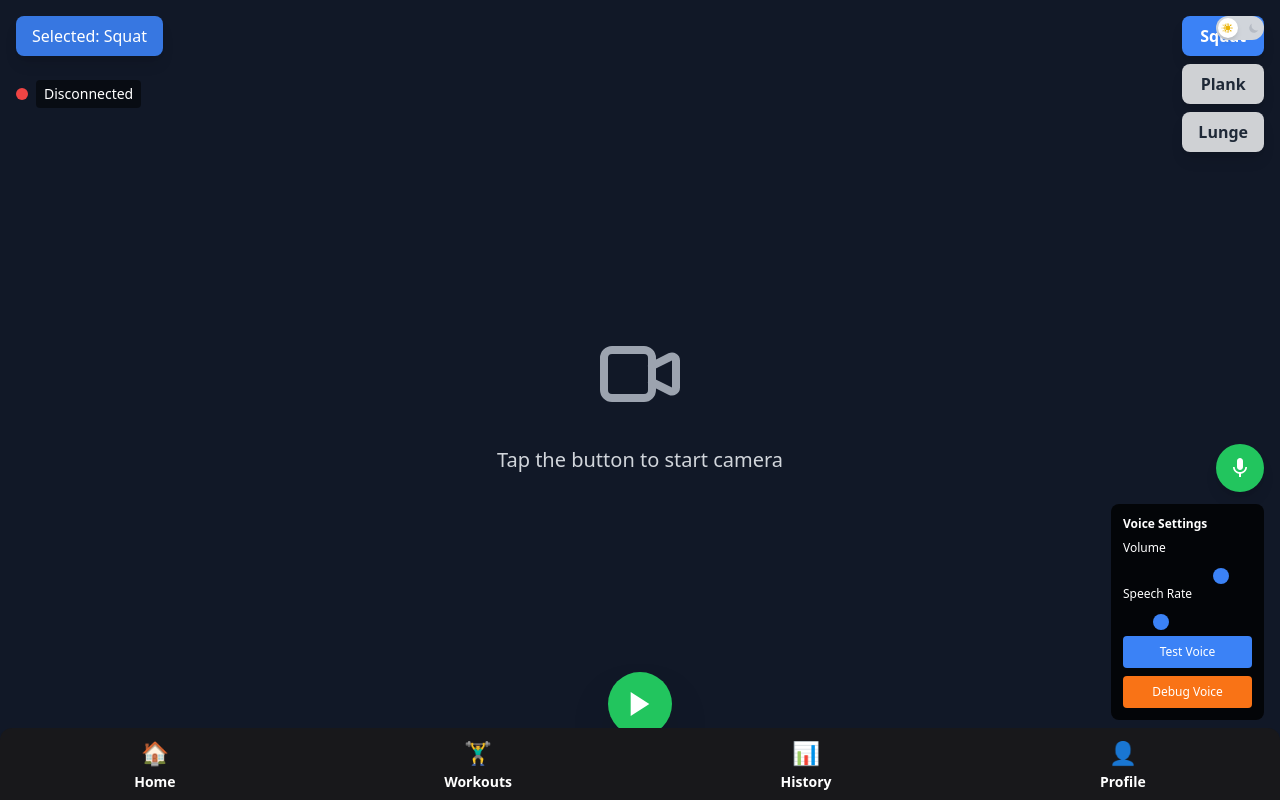
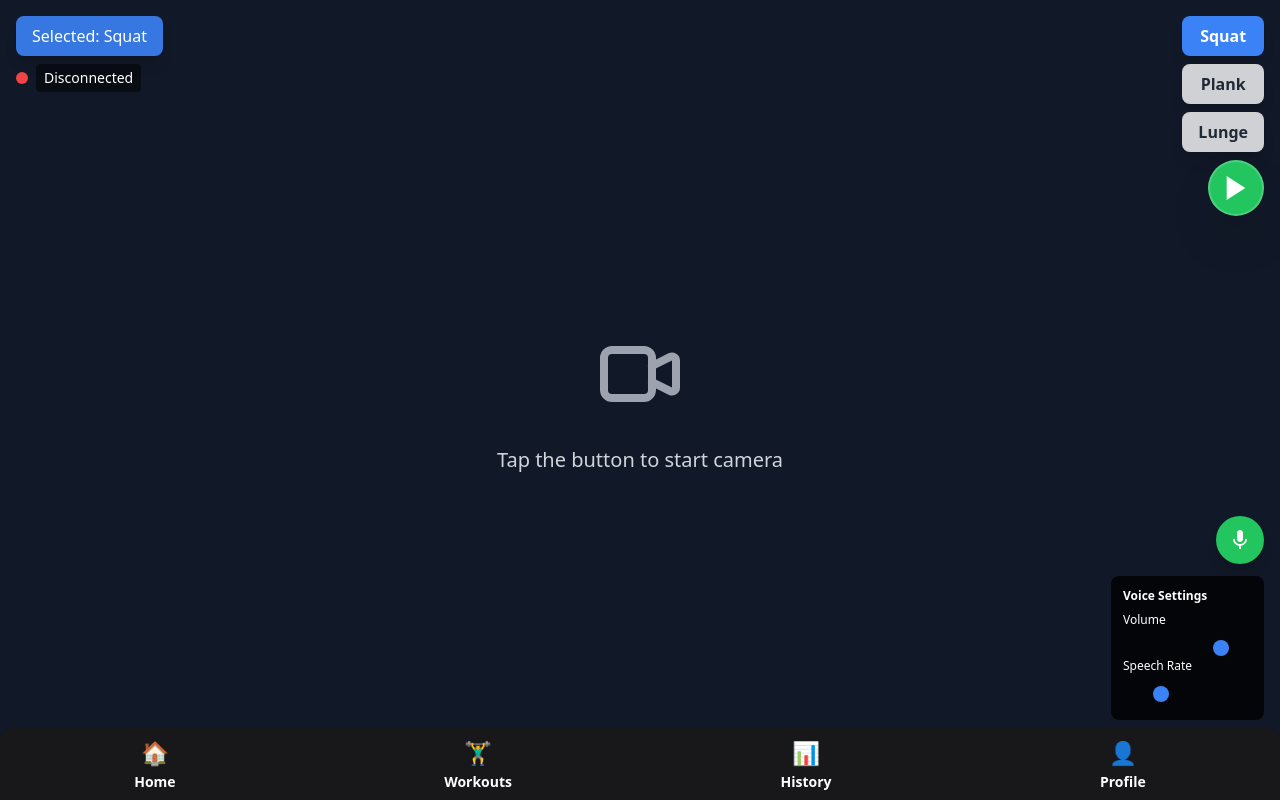
Before and after one commit to ceylinerdogan/gymtasticFrontend, a Vue app in the folder frontend/: page /camera in a window 1280 px wide. Built offline with nearby package versions, Linux system fonts and the light colour scheme; sample sign-in values are in the browser's storage.

Commit message:
Camera page start button moved to appropriate position

```diff
--- a/frontend/src/App.vue
+++ b/frontend/src/App.vue
@@ -1,7 +1,7 @@
 <template>
   <div class="app-container dark:bg-gray-900 transition-colors duration-300">
     <!-- Dark Mode Toggle -->
-    <div v-if="shouldShowNavigation" class="fixed top-4 right-4 z-50">
+    <div v-if="shouldShowDarkModeToggle" class="fixed top-4 right-4 z-50">
       <DarkModeToggle />
     </div>
 
@@ -43,8 +43,15 @@ const { isDarkMode } = useDarkMode()
 // Pages that should NOT show the navigation bar
 const pagesWithoutNavigation = ['/login', '/register', '/create-profile']
 
+// Pages that should NOT show the dark mode toggle (fullscreen interfaces)
+const pagesWithoutDarkModeToggle = ['/login', '/register', '/create-profile', '/camera']
+
 const shouldShowNavigation = computed(() => {
   return !pagesWithoutNavigation.includes(route.path)
+})
+
+const shouldShowDarkModeToggle = computed(() => {
+  return !pagesWithoutDarkModeToggle.includes(route.path)
 })
 </script>
 
--- a/frontend/src/components/CameraPage.vue
+++ b/frontend/src/components/CameraPage.vue
@@ -39,7 +39,7 @@
     </div>
 
     <!-- Exercise Selection Buttons -->
-    <div class="absolute top-4 right-4 flex flex-col space-y-2 z-20">
+    <div class="absolute top-4 right-4 flex flex-col space-y-2 z-30">
       <button
         @click="selectExercise('squat')"
         :class="selectedExercise === 'squat' ? 'bg-blue-500 text-white' : 'bg-white bg-opacity-80 text-gray-800'"
@@ -69,7 +69,7 @@
     </div>
 
     <!-- Socket Connection Status -->
-    <div class="absolute top-20 left-4 flex items-center space-x-2 z-20">
+    <div class="absolute top-16 left-4 flex items-center space-x-2 z-20">
       <div
         :class="socketConnected ? 'bg-green-500' : (fallbackInterval ? 'bg-yellow-500' : 'bg-red-500')"
         class="w-3 h-3 rounded-full"
@@ -80,7 +80,7 @@
     </div>
 
     <!-- Workout Session Status -->
-    <div v-if="workoutSessionId" class="absolute top-36 left-4 flex items-center space-x-2 z-20">
+    <div v-if="workoutSessionId" class="absolute top-28 left-4 flex items-center space-x-2 z-20">
       <div class="w-3 h-3 rounded-full bg-purple-500 animate-pulse"></div>
       <span class="text-white text-sm bg-purple-600 bg-opacity-80 px-2 py-1 rounded">
         Session Active
@@ -88,7 +88,7 @@
     </div>
 
     <!-- Voice Controls Panel (Above Navigation) -->
-    <div class="absolute bottom-20 right-4 flex flex-col items-end space-y-3 z-20">
+    <div class="absolute bottom-20 right-4 flex flex-col items-end space-y-3 z-30">
       <!-- Voice Toggle Button -->
       <div class="flex flex-col items-center space-y-2">
         <button
@@ -136,21 +136,6 @@
         @input="adjustRate(parseFloat($event.target.value))"
         class="w-full h-1 bg-gray-600 rounded-lg appearance-none cursor-pointer mb-3"
       />
-
-      <div class="flex flex-col space-y-2">
-        <button
-          @click="testVoice"
-          class="w-full text-white text-xs bg-blue-500 hover:bg-blue-600 rounded px-3 py-2 transition-colors"
-        >
-          Test Voice
-        </button>
-        <button
-          @click="debugVoiceStatus"
-          class="w-full text-white text-xs bg-orange-500 hover:bg-orange-600 rounded px-3 py-2 transition-colors"
-        >
-          Debug Voice
-        </button>
-      </div>
     </div>
     </div>
 
@@ -205,7 +190,7 @@
     <button
       @click="toggleCamera"
       :disabled="isLoading"
-      class="absolute bottom-16 left-1/2 transform -translate-x-1/2 w-16 h-16 rounded-full text-white font-bold shadow-2xl transition-all duration-300 hover:scale-110 active:scale-95 disabled:opacity-50 disabled:cursor-not-allowed z-10"
+      class="absolute top-40 right-4 w-14 h-14 rounded-full text-white font-bold shadow-2xl transition-all duration-300 hover:scale-110 active:scale-95 disabled:opacity-50 disabled:cursor-not-allowed z-30 border-2 border-white border-opacity-20"
       :class="isCameraOpen ? 'bg-red-500 hover:bg-red-600' : 'bg-green-500 hover:bg-green-600'"
     >
       <!-- Loading Spinner -->
@@ -233,9 +218,13 @@ import { io } from 'socket.io-client'
 import { SOCKET_URL, API_BASE_URL } from '../config/environment.js'
 import { useVoiceFeedback } from '../composables/useVoiceFeedback.js'
 import { fetchWithAuth } from '../router.js'
+import DarkModeToggle from './DarkModeToggle.vue'
 
 export default {
   name: 'CameraControl',
+  components: {
+    DarkModeToggle
+  },
   setup() {
     const videoElement = ref(null)
     const canvasElement = ref(null)
--- a/frontend/src/components/WorkoutPreview.vue
+++ b/frontend/src/components/WorkoutPreview.vue
@@ -1,19 +1,19 @@
 <template>
-  <div class="min-h-screen bg-gradient-to-b from-purple-400 to-pink-300">
+  <div class="min-h-screen bg-gradient-to-b from-purple-400 to-pink-300 dark:from-gray-800 dark:to-gray-900 transition-colors duration-300">
     <!-- Header -->
-    <div class="bg-white bg-opacity-10 backdrop-blur-md border-b border-white border-opacity-20">
+    <div class="bg-white bg-opacity-10 backdrop-blur-md border-b border-white border-opacity-20 dark:bg-gray-800 dark:bg-opacity-90 dark:border-gray-600">
       <div class="max-w-lg mx-auto px-4 py-6">
         <div class="flex items-center justify-between mb-4">
           <button
             @click="goBack"
-            class="text-white hover:text-gray-200 transition-colors"
+            class="text-white hover:text-gray-200 transition-colors dark:text-gray-100 dark:hover:text-gray-300"
           >
             <svg class="w-6 h-6" fill="none" stroke="currentColor" viewBox="0 0 24 24">
               <path stroke-linecap="round" stroke-linejoin="round" stroke-width="2" d="M15 19l-7-7 7-7"></path>
             </svg>
           </button>
-          <h2 class="text-xl font-bold text-white">Workout Preview</h2>
-          <div class="w-6"></div>
+          <h2 class="text-xl font-bold text-white dark:text-gray-100">Workout Preview</h2>
+          <DarkModeToggle />
         </div>
       </div>
     </div>
@@ -22,8 +22,8 @@
     <div class="max-w-lg mx-auto px-4 pt-6 pb-20">
       <div class="space-y-4">
         <!-- Squat -->
-        <div class="bg-white rounded-xl overflow-hidden shadow-lg">
-          <h3 class="p-4 text-lg font-bold">Squat</h3>
+        <div class="bg-white dark:bg-gray-800 rounded-xl overflow-hidden shadow-lg dark:shadow-gray-900/30 transition-colors duration-300">
+          <h3 class="p-4 text-lg font-bold text-gray-900 dark:text-gray-100">Squat</h3>
           <video
             src="/videos/squat-demo.mp4"
             class="w-full h-48 object-cover"
@@ -35,8 +35,8 @@
         </div>
 
         <!-- Plank -->
-        <div class="bg-white rounded-xl overflow-hidden shadow-lg">
-          <h3 class="p-4 text-lg font-bold">Plank</h3>
+        <div class="bg-white dark:bg-gray-800 rounded-xl overflow-hidden shadow-lg dark:shadow-gray-900/30 transition-colors duration-300">
+          <h3 class="p-4 text-lg font-bold text-gray-900 dark:text-gray-100">Plank</h3>
           <video
             src="/videos/plank-demo.mp4"
             class="w-full h-48 object-cover"
@@ -48,8 +48,8 @@
         </div>
 
         <!-- Lunge -->
-        <div class="bg-white rounded-xl overflow-hidden shadow-lg">
-          <h3 class="p-4 text-lg font-bold">Lunge</h3>
+        <div class="bg-white dark:bg-gray-800 rounded-xl overflow-hidden shadow-lg dark:shadow-gray-900/30 transition-colors duration-300">
+          <h3 class="p-4 text-lg font-bold text-gray-900 dark:text-gray-100">Lunge</h3>
           <video
             src="/videos/lunge-demo.mp4"
             class="w-full h-48 object-cover"
@@ -64,7 +64,7 @@
         <div class="sticky bottom-4 pt-4">
           <button
             @click="startWorkout"
-            class="w-full bg-gradient-to-r from-purple-600 to-pink-600 text-white font-bold py-4 px-6 rounded-xl shadow-lg hover:from-purple-700 hover:to-pink-700 transform transition-all duration-200 hover:scale-[1.02] active:scale-[0.98]"
+            class="w-full bg-gradient-to-r from-purple-600 to-pink-600 dark:from-purple-500 dark:to-purple-700 text-white font-bold py-4 px-6 rounded-xl shadow-lg hover:from-purple-700 hover:to-pink-700 dark:hover:from-purple-600 dark:hover:to-purple-800 transform transition-all duration-200 hover:scale-[1.02] active:scale-[0.98]"
           >
             <div class="flex items-center justify-center space-x-2">
               <svg class="w-6 h-6" fill="currentColor" viewBox="0 0 24 24">
@@ -81,9 +81,14 @@
 
 <script setup>
 import { useRouter, useRoute } from 'vue-router'
+import DarkModeToggle from './DarkModeToggle.vue'
+import { useDarkMode } from '../composables/useDarkMode.js'
 
 const router = useRouter()
 const route = useRoute()
+
+// Initialize dark mode
+const { isDarkMode, toggleDarkMode } = useDarkMode()
 
 const goBack = () => {
   router.back()
```
